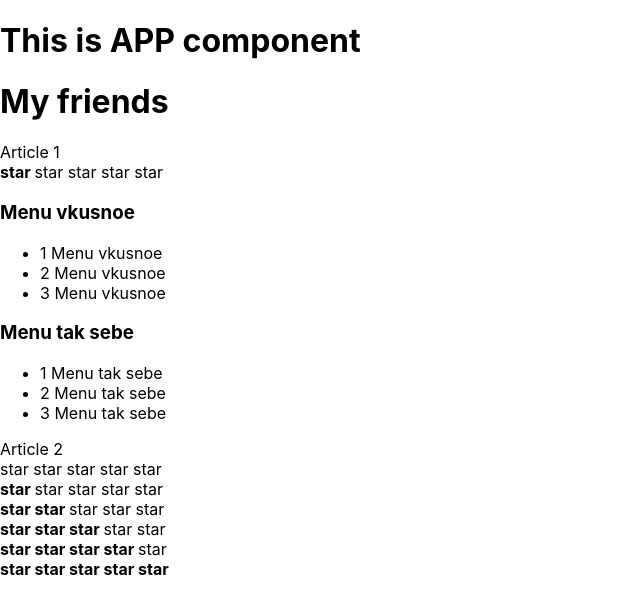
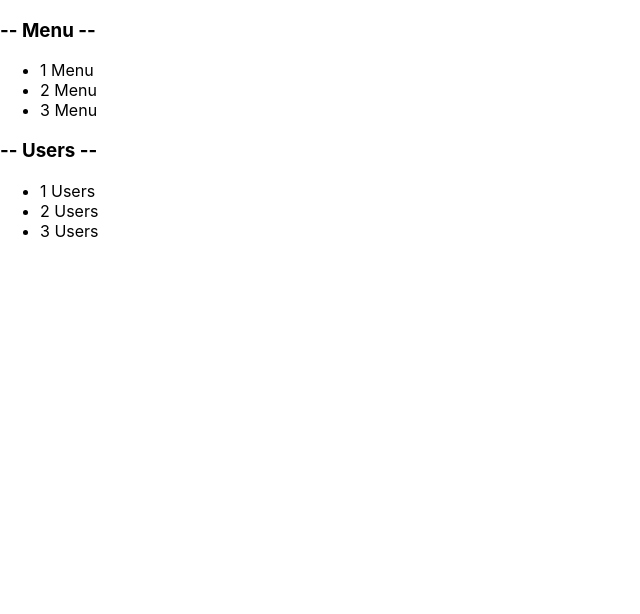
Before and after one commit to AntonRybakou/it-incubator-kabzda-ts, a React (Create React App) app: page / in a window 1280 px wide. Shown: the top 614 px of the page, without its empty margins (0-640 px from the left). Built offline with nearby package versions, Linux system fonts and the light colour scheme.

Commit message:
feat: video 4 (collapsed true | false)

```diff
--- a/src/App.tsx
+++ b/src/App.tsx
@@ -7,24 +7,28 @@ function App() {
     console.log("App rendering");
     return (
         <div>
-            <PageTitle title={"This is APP component"}/>
+{/*            <PageTitle title={"This is APP component"}/>
             <PageTitle title={"My friends"}/>
             Article 1
-            <Rating value={1}/>
-            <Accordion title={"Menu vkusnoe"}/>
-            <Accordion title={"Menu tak sebe"}/>
-            Article 2
+            <Rating value={1}/>*/}
+            <Accordion titleValue={"Menu"} collapsed={true}/>
+            <Accordion titleValue={"Users"} collapsed={true}/>
+{/*            Article 2
             <Rating value={0}/>
             <Rating value={1}/>
             <Rating value={2}/>
             <Rating value={3}/>
             <Rating value={4}/>
-            <Rating value={5}/>
+            <Rating value={5}/>*/}
         </div>
     );
 }
 
-function PageTitle(props: any) {
+type PageTitlePropsType = {
+    title: string
+}
+
+function PageTitle(props: PageTitlePropsType) {
     console.log("PageTitle rendering");
     return <h1>{ props.title }</h1>
 }
--- a/src/components/Accordion/Accordion.tsx
+++ b/src/components/Accordion/Accordion.tsx
@@ -1,29 +1,50 @@
 import React from "react";
 
-function Accordion(props: any) {
+type AccordionPropsType = {
+    titleValue: string;
+    collapsed: boolean;
+}
+
+function Accordion(props: AccordionPropsType) {
     console.log("Accordion rendering")
+    if (props.collapsed) {
+        return (
+            <div>
+                <AccordionTitle title={props.titleValue}/>
+                <AccordionBody title={props.titleValue}/>
+            </div>
+        )
+    } else {
+        return (
+            <div>
+                <AccordionTitle title={props.titleValue}/>
+            </div>
+        )
+    }
+}
+
+type AccordionTitlePropsType = {
+    title: string;
+}
+
+function AccordionTitle(props: AccordionTitlePropsType) {
+    console.log("Accordion Title rendering")
     return (
-        <div>
-            <AccordionTitle title={ props.title }/>
-            <AccordionBody title={ props.title }/>
-        </div>
+        <h3>-- {props.title} --</h3>
     )
 }
 
-function AccordionTitle(props: any) {
-    console.log("Accordion Title rendering")
-    return (
-        <h3>{ props.title }</h3>
-    )
+type AccordionBodyPropsType = {
+    title: string;
 }
 
-function AccordionBody(props: any) {
+function AccordionBody(props: AccordionBodyPropsType) {
     console.log("Accordion Body rendering")
     return (
         <ul>
-            <li>1 { props.title }</li>
-            <li>2 { props.title}</li>
-            <li>3 { props.title}</li>
+            <li>1 {props.title}</li>
+            <li>2 {props.title}</li>
+            <li>3 {props.title}</li>
         </ul>
     )
 }
--- a/src/components/Rating/Rating.tsx
+++ b/src/components/Rating/Rating.tsx
@@ -1,6 +1,10 @@
 import React from "react";
 
-export function Rating(props: any) {
+type RatingPropsType = {
+    value: 0 | 1 | 2 | 3 | 4 | 5;
+};
+
+export function Rating(props: RatingPropsType) {
     console.log("Rating rendering")
     if (props.value === 1) {
         return (
@@ -70,9 +74,13 @@ export function Rating(props: any) {
 
 }
 
-function Star(props: any) {
+type StarPropsType = {
+    selected: boolean;
+}
+
+function Star(props: StarPropsType) {
     console.log("Star rendering")
-    if (props.selected === true) {
+    if (props.selected) {
         return <span><b>star </b></span>
     } else {
         return (
```
